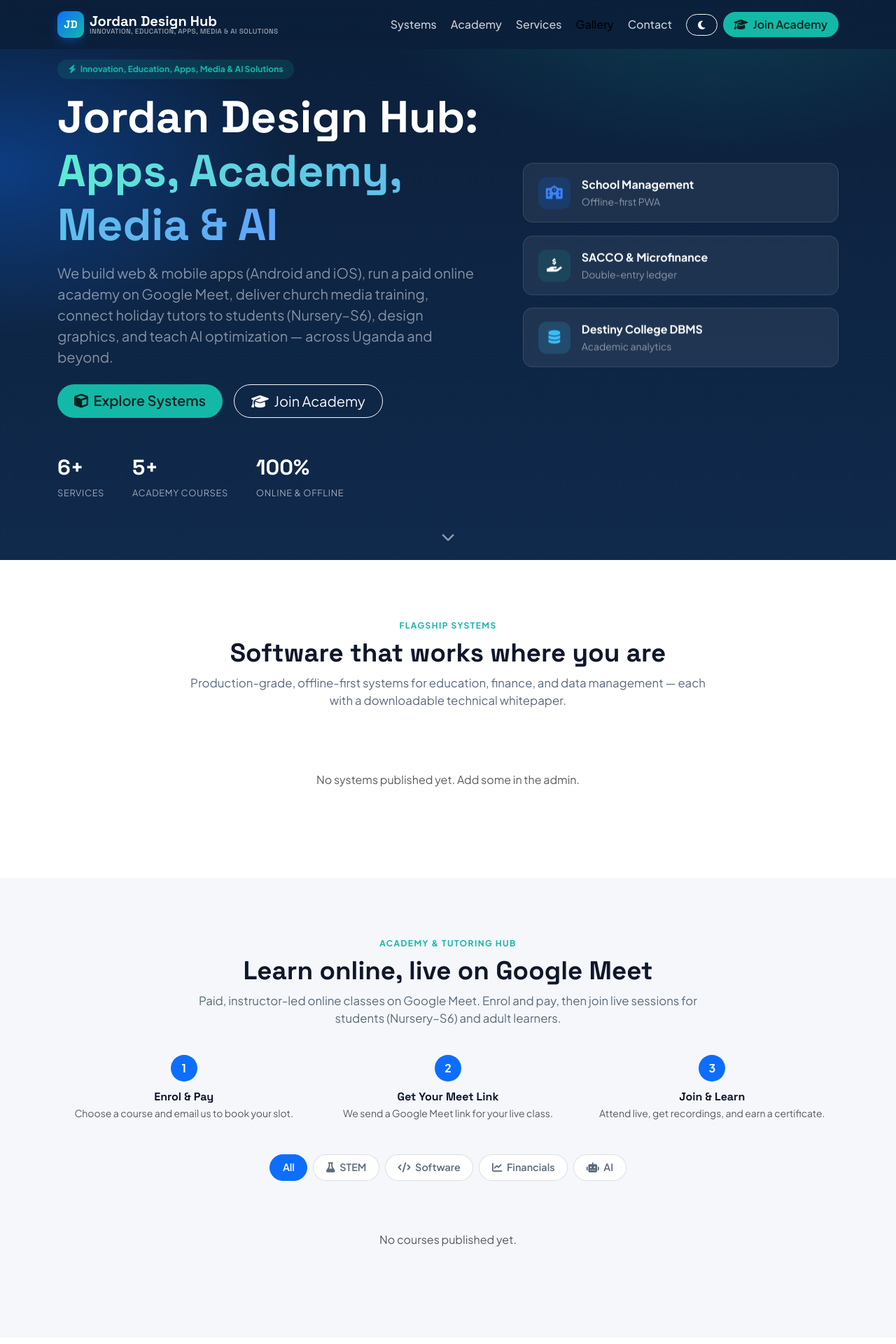
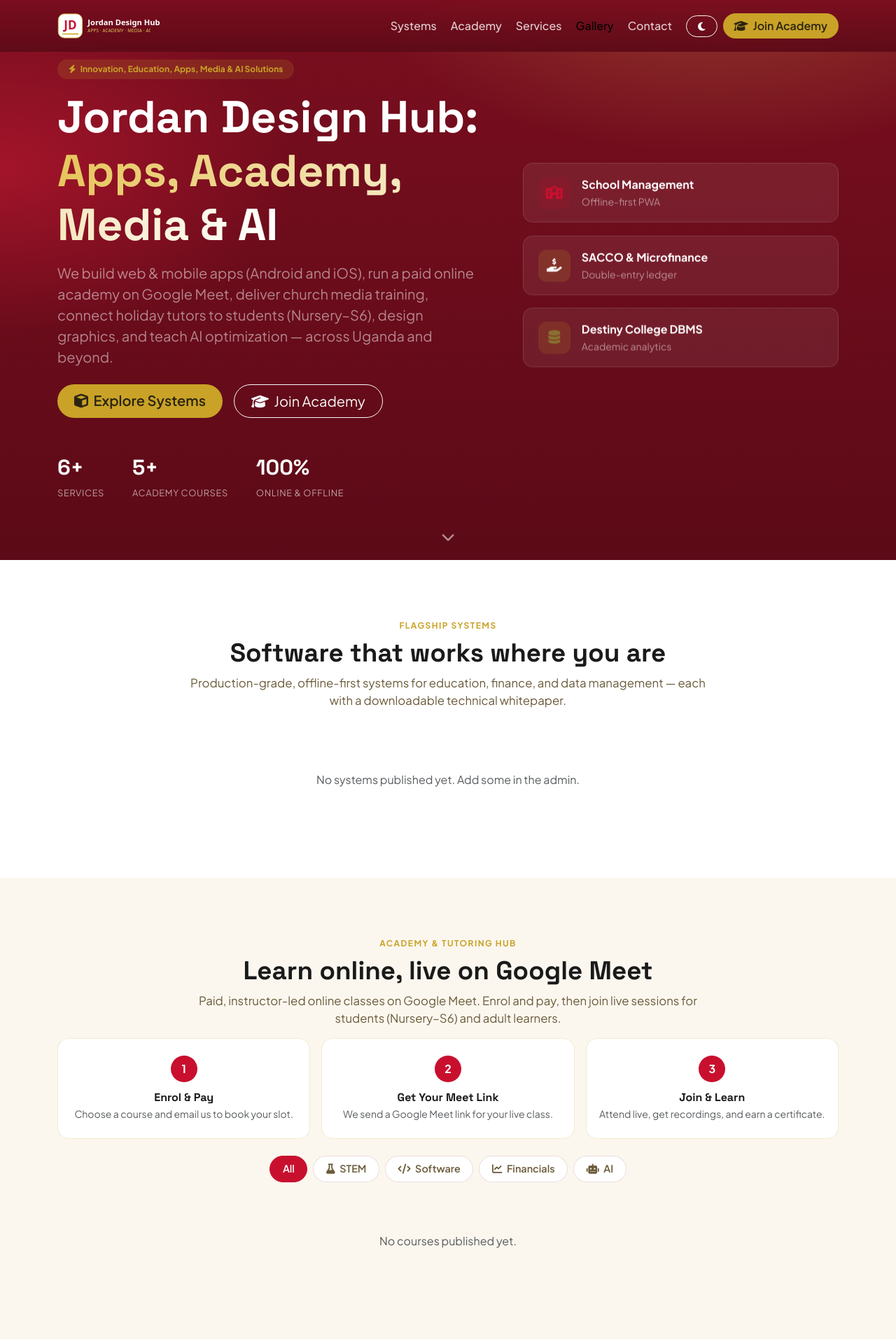
Before and after one commit to Mubogi/jd-hub, a Django app: page / in a window 1280 px wide. Shown: the top 1920 px of the page at 70% size. Run offline with Django 5.2, Linux system fonts and the light colour scheme; data comes from the database, SQL or seed files in the repository; data that the repository does not hold is empty.

Commit message:
Add Jordan Design Hub logo + retune theme to brand red & gold
Logo & icons:
- New SVG logo (red JD mark on white tile + gold accent) in two variants:
  logo.svg (dark text) and logo-light.svg (white text for navbar/footer).
- Regenerated favicon.svg + PWA icon-192/512.png in matching red/gold/white.
- Placed logo in navbar and footer (replaces the "JD" text monogram).
- Manifest background_color → white, theme_color → brand maroon.

Theme retune (red + gold to match the logo):
- Primary: blue → brand red (#c8102e); accent: teal → gold (#c9a227).
- Hero/footer/navbar backgrounds: navy → deep maroon (#7a0e1f).
- Gradients (hero, system icons, CTA band), soft-bg chips, buttons,
  text-gradient, how-step numbers, form focus ring all retuned.
- Warm off-white section background; muted brown body text.

When the user supplies their actual raster logo, drop it at
hub/static/hub/img/logo.png and update the two <img> tags in base.html.

Co-authored-by: openhands <openhands@all-hands.dev>

```diff
--- a/hub/static/hub/css/style.css
+++ b/hub/static/hub/css/style.css
@@ -3,25 +3,30 @@
    Brand: deep navy + electric blue + teal accent. Dark/light navbar support.
    ========================================================================== */
 :root {
-  --jd-navy: #0b1f3a;
-  --jd-navy-2: #102a4c;
-  --jd-blue: #0d6efd;
-  --jd-blue-2: #3b82f6;
-  --jd-teal: #14b8a6;
-  --jd-ink: #0f172a;
-  --jd-muted: #5b6b7b;
-  --jd-light: #f5f7fb;
+  --jd-navy: #7a0e1f;        /* deep maroon base (hero bg) */
+  --jd-navy-2: #5c0a17;
+  --jd-blue: #c8102e;        /* brand red (primary) */
+  --jd-blue-2: #e11d3a;      /* lighter red */
+  --jd-teal: #c9a227;        /* brand gold (accent) */
+  --jd-gold-2: #e6c55c;      /* lighter gold */
+  --jd-ink: #1a1a1a;
+  --jd-muted: #6b5b3a;
+  --jd-light: #fbf7ef;       /* warm off-white */
+  --jd-card: #ffffff;
+  --jd-border: rgba(201, 162, 39, .22);
   --jd-radius: 1rem;
-  --jd-shadow: 0 10px 30px -12px rgba(11, 31, 58, .25);
-  --jd-shadow-lg: 0 24px 60px -20px rgba(11, 31, 58, .35);
+  --jd-shadow: 0 10px 30px -12px rgba(122, 14, 31, .25);
+  --jd-shadow-lg: 0 24px 60px -20px rgba(122, 14, 31, .35);
   --jd-font: 'Plus Jakarta Sans', system-ui, -apple-system, 'Segoe UI', Roboto, sans-serif;
   --jd-display: 'Space Grotesk', var(--jd-font);
 }
 
 [data-bs-theme="dark"] {
-  --jd-ink: #e9eef5;
-  --jd-muted: #9aa7b5;
-  --jd-light: #0f1830;
+  --jd-ink: #fbf7ef;
+  --jd-muted: #c7b88a;
+  --jd-light: #2a0d14;
+  --jd-card: #3a0f1a;
+  --jd-border: rgba(230, 197, 92, .22);
   --jd-shadow: 0 10px 30px -12px rgba(0, 0, 0, .55);
   --jd-shadow-lg: 0 24px 60px -20px rgba(0, 0, 0, .65);
 }
@@ -35,53 +40,54 @@ h1, h2, h3, .display-3, .display-5, .hero-title { font-family: var(--jd-display)
 
 /* ===== Navbar ===== */
 .navbar-jd {
-  background: linear-gradient(180deg, rgba(11, 31, 58, .96), rgba(11, 31, 58, .9));
+  background: linear-gradient(180deg, rgba(122, 14, 31, .97), rgba(92, 10, 23, .93));
   backdrop-filter: blur(10px);
   padding: .7rem 0;
   transition: padding .25s ease, background .25s ease;
 }
-.navbar-jd .nav-link { color: rgba(255,255,255,.78); font-weight: 500; }
-.navbar-jd .nav-link:hover { color: #fff; }
+.navbar-jd .nav-link { color: rgba(255,255,255,.8); font-weight: 500; }
+.navbar-jd .nav-link:hover { color: var(--jd-gold-2); }
 .navbar-jd .navbar-brand { color: #fff; }
+.navbar-brand img.brand-logo { height: 42px; width: auto; display: block; }
 .brand-mark {
   display: inline-flex; align-items: center; justify-content: center;
   width: 38px; height: 38px; border-radius: 10px; font-weight: 800;
-  font-family: var(--jd-display); font-size: .95rem; color: #fff;
-  background: linear-gradient(135deg, var(--jd-blue), var(--jd-teal));
-  box-shadow: 0 6px 18px -6px rgba(13, 110, 253, .7);
+  font-family: var(--jd-display); font-size: .95rem; color: var(--jd-blue);
+  background: #fff; border: 1.5px solid var(--jd-teal);
+  box-shadow: 0 6px 18px -6px rgba(201, 162, 39, .6);
 }
 .brand-text { font-family: var(--jd-display); font-weight: 700; line-height: 1; }
-.brand-text small { font-size: .62rem; font-weight: 500; color: rgba(255,255,255,.6); letter-spacing: .04em; text-transform: uppercase; }
+.brand-text small { font-size: .62rem; font-weight: 500; color: var(--jd-gold-2); letter-spacing: .04em; text-transform: uppercase; }
 
-.btn-accent { background: var(--jd-teal); color: #04231f; font-weight: 600; border: none; }
-.btn-accent:hover { background: #0fb9a6; color: #04231f; }
+.btn-accent { background: var(--jd-teal); color: #2b2410; font-weight: 600; border: none; }
+.btn-accent:hover { background: var(--jd-gold-2); color: #2b2410; }
 .btn-primary-jd { background: var(--jd-blue); color: #fff; font-weight: 600; border: none; }
-.btn-primary-jd:hover { background: #0b5ed7; color: #fff; }
+.btn-primary-jd:hover { background: var(--jd-blue-2); color: #fff; }
 .btn-outline-primary-jd { color: var(--jd-blue); border-color: var(--jd-blue); font-weight: 600; }
 .btn-outline-primary-jd:hover { background: var(--jd-blue); color: #fff; }
 
-.bg-accent-soft { background: rgba(20, 184, 166, .14) !important; }
+.bg-accent-soft { background: rgba(201, 162, 39, .16) !important; }
 .text-accent { color: var(--jd-teal) !important; }
-.bg-primary-soft { background: rgba(13, 110, 253, .16); color: var(--jd-blue-2); }
-.bg-info-soft { background: rgba(56, 189, 248, .16); color: #38bdf8; }
+.bg-primary-soft { background: rgba(200, 16, 46, .14); color: var(--jd-blue); }
+.bg-info-soft { background: rgba(201, 162, 39, .14); color: #8a7030; }
 
 /* Category colour helpers for badges/chips */
-.bg-soft-education { background: rgba(13, 110, 253, .14); color: #3b82f6; }
-.bg-soft-finance { background: rgba(20, 184, 166, .14); color: #0d9488; }
-.bg-soft-database { background: rgba(139, 92, 246, .14); color: #8b5cf6; }
-.bg-soft-custom { background: rgba(245, 158, 11, .14); color: #d97706; }
-.bg-soft-stem { background: rgba(236, 72, 153, .14); color: #ec4899; }
-.bg-soft-software { background: rgba(59, 130, 246, .14); color: #3b82f6; }
-.bg-soft-financials { background: rgba(16, 185, 129, .14); color: #10b981; }
-.bg-soft-ai { background: rgba(99, 102, 241, .14); color: #6366f1; }
+.bg-soft-education { background: rgba(200, 16, 46, .14); color: var(--jd-blue); }
+.bg-soft-finance { background: rgba(201, 162, 39, .16); color: #8a7030; }
+.bg-soft-database { background: rgba(122, 14, 31, .14); color: var(--jd-navy); }
+.bg-soft-custom { background: rgba(201, 162, 39, .18); color: #8a7030; }
+.bg-soft-stem { background: rgba(200, 16, 46, .12); color: var(--jd-blue); }
+.bg-soft-software { background: rgba(200, 16, 46, .12); color: var(--jd-blue); }
+.bg-soft-financials { background: rgba(201, 162, 39, .16); color: #8a7030; }
+.bg-soft-ai { background: rgba(122, 14, 31, .16); color: var(--jd-navy); }
 
 /* Academy "how it works" steps */
 .how-step { background: var(--jd-card); border: 1px solid var(--jd-border); border-radius: 16px; padding: 1.5rem 1rem; }
 .how-num { display: inline-flex; align-items: center; justify-content: center; width: 38px; height: 38px; border-radius: 50%; background: var(--jd-blue); color: #fff; font-weight: 700; margin-bottom: .75rem; }
-.text-education { color: #3b82f6; }
-.text-finance { color: #0d9488; }
-.text-database { color: #8b5cf6; }
-.text-custom { color: #d97706; }
+.text-education { color: var(--jd-blue); }
+.text-finance { color: #8a7030; }
+.text-database { color: var(--jd-navy); }
+.text-custom { color: #8a7030; }
 .text-stem { color: #ec4899; }
 .text-software { color: #3b82f6; }
 .text-financials { color: #10b981; }
@@ -91,13 +97,13 @@ h1, h2, h3, .display-3, .display-5, .hero-title { font-family: var(--jd-display)
 .hero-bg {
   position: absolute; inset: 0;
   background:
-    radial-gradient(900px 500px at 80% -10%, rgba(20, 184, 166, .25), transparent 60%),
-    radial-gradient(700px 400px at 0% 30%, rgba(13, 110, 253, .35), transparent 60%),
+    radial-gradient(900px 500px at 80% -10%, rgba(230, 197, 92, .28), transparent 60%),
+    radial-gradient(700px 400px at 0% 30%, rgba(225, 29, 58, .45), transparent 60%),
     linear-gradient(180deg, var(--jd-navy), var(--jd-navy-2));
 }
 .hero-jd .container { z-index: 2; }
 .text-gradient {
-  background: linear-gradient(90deg, #5eead4, #60a5fa);
+  background: linear-gradient(90deg, var(--jd-gold-2), #fff);
   -webkit-background-clip: text; background-clip: text; -webkit-text-fill-color: transparent;
 }
 .hero-sub { max-width: 38rem; }
@@ -138,7 +144,7 @@ h1, h2, h3, .display-3, .display-5, .hero-title { font-family: var(--jd-display)
 
 /* ===== System cards ===== */
 .system-card {
-  border: 1px solid rgba(11,31,58,.08); border-radius: var(--jd-radius); overflow: hidden;
+  border: 1px solid rgba(122,14,31,.08); border-radius: var(--jd-radius); overflow: hidden;
   background: #fff; box-shadow: var(--jd-shadow); transition: transform .25s ease, box-shadow .25s ease;
   position: relative;
 }
@@ -147,18 +153,18 @@ h1, h2, h3, .display-3, .display-5, .hero-title { font-family: var(--jd-display)
 .system-icon {
   width: 54px; height: 54px; border-radius: 14px; display: inline-flex; align-items: center;
   justify-content: center; font-size: 1.4rem; color: #fff;
-  background: linear-gradient(135deg, var(--jd-blue), var(--jd-teal));
+  background: linear-gradient(135deg, var(--jd-blue), var(--jd-navy-2));
 }
 .system-features { list-style: none; padding: 0; }
 .system-features li { padding: .2rem 0; color: var(--jd-muted); }
 .system-features i { color: var(--jd-teal); margin-right: .4rem; }
 .tech-chips { display: flex; flex-wrap: wrap; gap: .35rem; }
-.tech-chip { font-size: .68rem; padding: .2rem .55rem; border-radius: 20px; background: rgba(13,110,253,.08); color: var(--jd-blue); }
+.tech-chip { font-size: .68rem; padding: .2rem .55rem; border-radius: 20px; background: rgba(200,16,46,.08); color: var(--jd-blue); }
 
 /* ===== Filter bar ===== */
 .filter-bar { display: flex; flex-wrap: wrap; gap: .5rem; justify-content: center; }
 .filter-btn {
-  border: 1px solid rgba(11,31,58,.14); background: #fff; color: var(--jd-muted);
+  border: 1px solid rgba(122,14,31,.14); background: #fff; color: var(--jd-muted);
   padding: .45rem 1.1rem; border-radius: 30px; font-weight: 600; font-size: .9rem; transition: all .2s;
 }
 [data-bs-theme="dark"] .filter-btn { background: #11203f; border-color: rgba(255,255,255,.1); color: var(--jd-muted); }
@@ -166,7 +172,7 @@ h1, h2, h3, .display-3, .display-5, .hero-title { font-family: var(--jd-display)
 .filter-btn.active { background: var(--jd-blue); color: #fff; border-color: var(--jd-blue); }
 
 /* ===== Course cards ===== */
-.course-card { border: 1px solid rgba(11,31,58,.08); border-radius: var(--jd-radius); background: #fff; box-shadow: var(--jd-shadow); transition: transform .2s ease, box-shadow .2s ease; }
+.course-card { border: 1px solid rgba(122,14,31,.08); border-radius: var(--jd-radius); background: #fff; box-shadow: var(--jd-shadow); transition: transform .2s ease, box-shadow .2s ease; }
 [data-bs-theme="dark"] .course-card { background: #11203f; border-color: rgba(255,255,255,.08); }
 .course-card:hover { transform: translateY(-4px); box-shadow: var(--jd-shadow-lg); }
 .course-icon { width: 50px; height: 50px; border-radius: 12px; display: inline-flex; align-items: center; justify-content: center; font-size: 1.25rem; }
@@ -192,14 +198,14 @@ h1, h2, h3, .display-3, .display-5, .hero-title { font-family: var(--jd-display)
 .gallery-caption strong { color: var(--jd-ink); }
 
 /* ===== CTA band ===== */
-.cta-band { background: linear-gradient(120deg, var(--jd-blue), var(--jd-teal)); }
+.cta-band { background: linear-gradient(120deg, var(--jd-blue), #8a7030); }
 
 /* ===== Page hero (contact) ===== */
 .page-hero-jd { position: relative; background: var(--jd-navy); color: #fff; overflow: hidden; }
 .page-hero-jd::before {
   content: ''; position: absolute; inset: 0;
-  background: radial-gradient(600px 300px at 90% 0%, rgba(20,184,166,.3), transparent 60%),
-              radial-gradient(500px 250px at 0% 100%, rgba(13,110,253,.35), transparent 60%);
+  background: radial-gradient(600px 300px at 90% 0%, rgba(230,197,92,.3), transparent 60%),
+              radial-gradient(500px 250px at 0% 100%, rgba(225,29,58,.35), transparent 60%);
 }
 
 /* ===== Footer ===== */
@@ -213,11 +219,11 @@ h1, h2, h3, .display-3, .display-5, .hero-title { font-family: var(--jd-display)
   width: 38px; height: 38px; border-radius: 10px; display: inline-flex; align-items: center;
   justify-content: center; background: rgba(255,255,255,.08); color: #fff; text-decoration: none; transition: background .2s;
 }
-.social-btn:hover { background: var(--jd-teal); color: #04231f; }
+.social-btn:hover { background: var(--jd-teal); color: #2b2410; }
 
 /* ===== Form niceties ===== */
 .form-control, .form-select { border-radius: .6rem; }
-.form-control:focus, .form-select:focus { border-color: var(--jd-blue); box-shadow: 0 0 0 .2rem rgba(13,110,253,.15); }
+.form-control:focus, .form-select:focus { border-color: var(--jd-blue); box-shadow: 0 0 0 .2rem rgba(200,16,46,.15); }
 
 /* ===== Responsive ===== */
 @media (max-width: 991.98px) {
--- a/hub/templates/hub/base.html
+++ b/hub/templates/hub/base.html
@@ -7,7 +7,7 @@
   <meta name="description" content="{% block meta_description %}Jordan Design Hub — innovation, education, apps, media & AI solutions. We build web & mobile apps (Android/iOS), run a paid online academy on Google Meet, deliver church media training, connect holiday tutors to students (Nursery–S6), and teach AI optimization. Based in Uganda.{% endblock %}">
   <meta name="keywords" content="Jordan Design Hub, JD Hub, web development Uganda, Android app development, iOS app development, church media training, holiday tutors Uganda, Google Meet classes, AI optimization training, graphic design, Django web apps, PWA development">
   <meta name="author" content="Jordan Design Hub">
-  <meta name="theme-color" content="#0b1f3a">
+  <meta name="theme-color" content="#7a0e1f">
   <link rel="canonical" href="{{ SITE_URL }}{{ request.path }}">
   <link rel="manifest" href="/manifest.webmanifest">
   <link rel="icon" type="image/svg+xml" href="{% static 'hub/img/favicon.svg' %}">
@@ -56,8 +56,7 @@
   <nav class="navbar navbar-expand-lg fixed-top navbar-jd" id="mainNav">
     <div class="container">
       <a class="navbar-brand d-flex align-items-center gap-2" href="{% url 'home' %}">
-        <span class="brand-mark" aria-hidden="true">JD</span>
-        <span class="brand-text">Jordan Design Hub<small class="d-block">{{ SITE_TAGLINE }}</small></span>
+        <img src="{% static 'hub/img/logo-light.svg' %}" alt="Jordan Design Hub" class="brand-logo" width="180" height="40">
       </a>
       <button class="navbar-toggler" type="button" data-bs-toggle="collapse" data-bs-target="#navMain" aria-controls="navMain" aria-expanded="false" aria-label="Toggle navigation">
         <span class="navbar-toggler-icon"></span>
@@ -92,8 +91,7 @@
       <div class="row g-4">
         <div class="col-lg-4">
           <div class="d-flex align-items-center gap-2 mb-3">
-            <span class="brand-mark">JD</span>
-            <span class="footer-brand">Jordan Design Hub</span>
+            <img src="{% static 'hub/img/logo-light.svg' %}" alt="Jordan Design Hub" class="brand-logo" width="180" height="40">
           </div>
           <p class="text-white-50 small mb-3">Jordan Design Hub — web &amp; mobile apps, online academy, church media, holiday tutoring, graphics, and AI optimization training in Uganda.</p>
           <div class="d-flex gap-2">
```
Also changed, not shown: hub/static/hub/img/favicon.svg, hub/static/hub/img/icon-192.png, hub/static/hub/img/icon-512.png, hub/static/hub/img/logo-light.svg (added), hub/static/hub/img/logo.svg (added), hub/static/hub/manifest.webmanifest.
